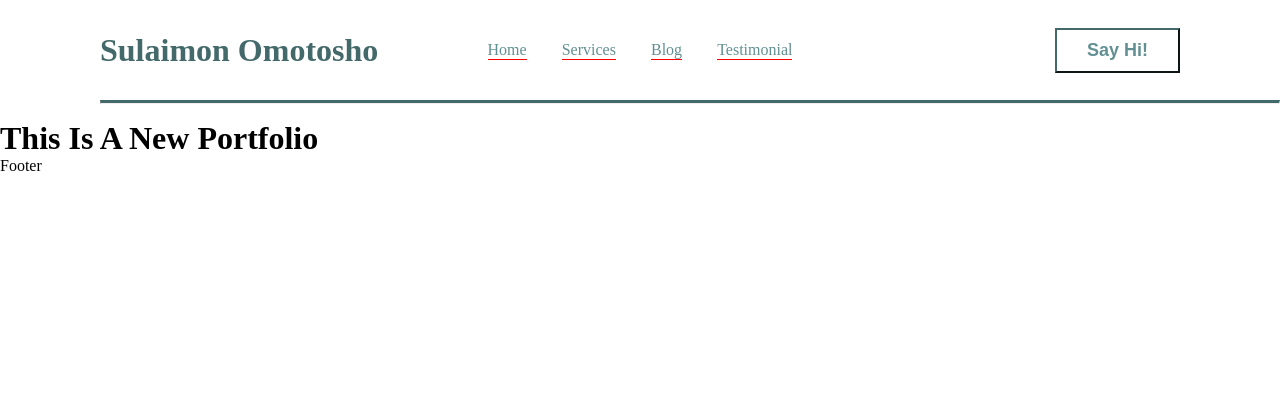
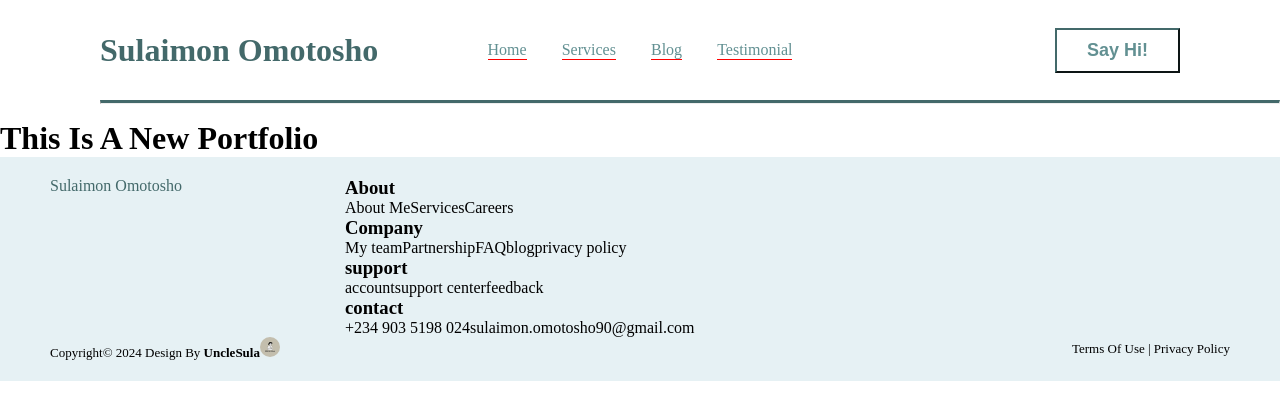
Before and after one commit to Sulaimon-Omotosho/omotosho.sulaimon, a React (Vite) app: page / in a window 1280 px wide. Shown: the top 420 px of the page. Built offline with nearby package versions, Linux system fonts and the light colour scheme.

Commit message:
Started the footer

```diff
--- a/src/components/footer/Footer.jsx
+++ b/src/components/footer/Footer.jsx
@@ -1,7 +1,51 @@
-import React from 'react'
+import React, { useState } from 'react'
+import './footer.scss'
 
 const Footer = () => {
-  return <div>Footer</div>
+  const currentYear = useState(new Date().getFullYear())
+
+  return (
+    <div className='footer'>
+      <div className='main'>
+        <div className='logo'>Sulaimon Omotosho</div>
+        <div className='menu'>
+          <div className='details'>
+            <h3>About</h3>
+            <a href='/'>About Me</a>
+            <a href='/'>Services</a>
+            <a href='/'>Careers</a>
+          </div>
+          <div className='details'>
+            <h3>Company</h3>
+            <a href='/'>My team</a>
+            <a href='/'>Partnership</a>
+            <a href='/'>FAQ</a>
+            <a href='/'>blog</a>
+            <a href='/'>privacy policy</a>
+          </div>
+          <div className='details'>
+            <h3>support</h3>
+            <a href='/'>account</a>
+            <a href='/'>support center</a>
+            <a href='/'>feedback</a>
+          </div>
+          <div className='details'>
+            <h3>contact</h3>
+            <a href='/'>+234 903 5198 024</a>
+            <a href='/'>sulaimon.omotosho90@gmail.com</a>
+            <div className='socials'></div>
+          </div>
+        </div>
+      </div>
+      <div className='foot'>
+        <p>
+          Copyright&copy; {currentYear} Design By <span>UncleSula</span>
+          <img src='UncleSula-logo.png' alt='unclesula' />
+        </p>
+        <a>Terms Of Use | Privacy Policy</a>
+      </div>
+    </div>
+  )
 }
 
 export default Footer
--- /dev/null
+++ b/src/components/footer/footer.scss
@@ -0,0 +1,31 @@
+.footer {
+  background: rgb(230, 241, 244);
+  padding: 20px 50px;
+
+  .main {
+    display: flex;
+
+    .logo {
+      flex: 1;
+    }
+
+    .menu {
+      flex: 3;
+    }
+  }
+
+  .foot {
+    font-size: small;
+    display: flex;
+    align-items: center;
+    justify-content: space-between;
+
+    span {
+      font-weight: bold;
+    }
+    img {
+      width: 20px;
+      border-radius: 50%;
+    }
+  }
+}
```
Also changed, not shown: public/UncleSula-logo.png (added).
